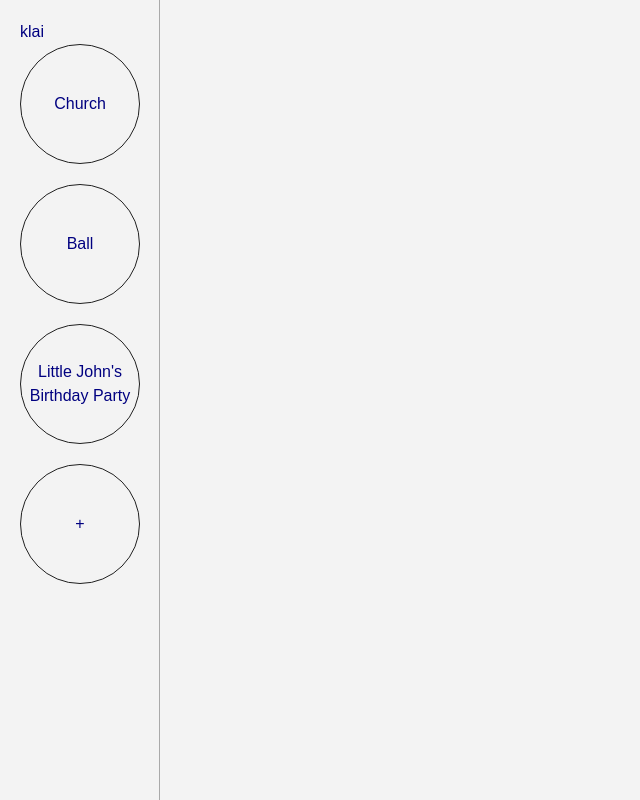
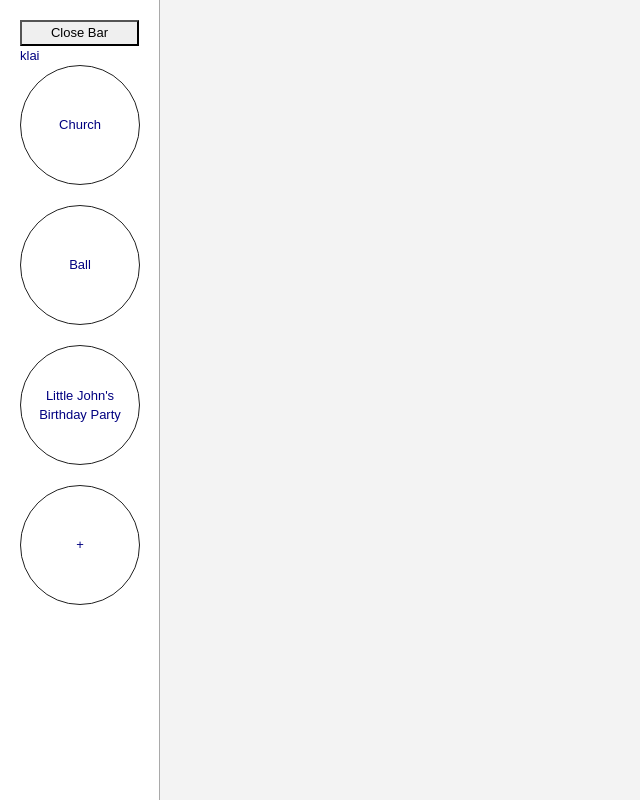
Before and after one commit to klnyc/WeOut, a React (Create React App) app: page / in a window 1280 px wide. Shown: the whole page, without its empty margins (0-640 px from the left). Built offline with nearby package versions, Linux system fonts and the light colour scheme.

Commit message:
Add side bar functionality

```diff
--- /dev/null
+++ b/src/components/CircleBar.js
@@ -0,0 +1,31 @@
+import { useState } from "react";
+import "../styles/CircleBar.scss";
+
+export const CircleBar = ({ user }) => {
+  const [showCircleBar, setShowCircleBar] = useState(true);
+
+  return (
+    <div>
+      <button onClick={() => setShowCircleBar(true)}>Open Bar</button>
+      <div
+        className={`offcanvas offcanvas-start navigation--panel ${
+          showCircleBar && "show"
+        }`}
+        tabindex="-1"
+      >
+        <button onClick={() => setShowCircleBar(false)}>Close Bar</button>
+        <div>{user.screenName}</div>
+        <div>
+          {user.circles.map((circleName) => {
+            return (
+              <div key={circleName} className="navigation--circle">
+                {circleName}
+              </div>
+            );
+          })}
+          <div className="navigation--circle">+</div>
+        </div>
+      </div>
+    </div>
+  );
+};
--- a/src/components/Navigation.js
+++ /dev/null
@@ -1,19 +0,0 @@
-import "../styles/Navigation.scss";
-
-export const Navigation = ({ user }) => {
-  return (
-    <div className="navigation--panel">
-      <div>{user.screenName}</div>
-      <div>
-        {user.circles.map((circleName) => {
-          return (
-            <div key={circleName} className="navigation--circle">
-              {circleName}
-            </div>
-          );
-        })}
-        <div className="navigation--circle">+</div>
-      </div>
-    </div>
-  );
-};
--- a/src/pages/Home.js
+++ b/src/pages/Home.js
@@ -1,9 +1,9 @@
-import { Navigation } from "../components/Navigation";
+import { CircleBar } from "../components/CircleBar";
 
 export const Home = ({ user }) => {
   return (
     <div className="home--page">
-      <Navigation user={user} />
+      <CircleBar user={user} />
     </div>
   );
 };
--- a/src/styles/App.scss
+++ b/src/styles/App.scss
@@ -9,6 +9,7 @@ $spacing-primary: 20px;
   color: $color-primary;
   background-color: $color-secondary;
   min-height: 100vh;
+  font-size: 13px;
 }
 
 .login--page,
--- a/src/styles/Navigation.scss
+++ b/src/styles/CircleBar.scss
@@ -5,6 +5,7 @@
   height: 100%;
   border-right: 1px solid $color-gray;
   padding: $spacing-primary;
+  visibility: visible;
 }
 
 .navigation--circle {
```
